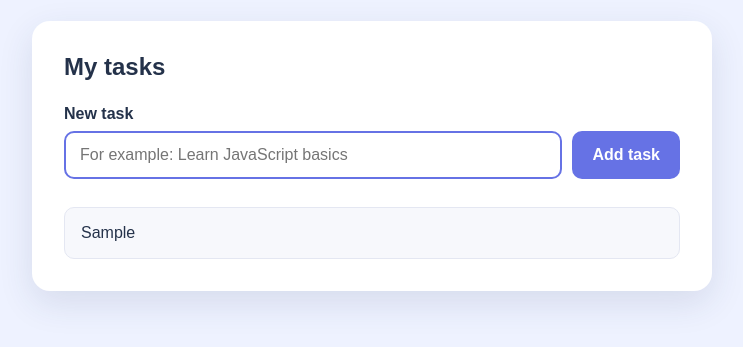
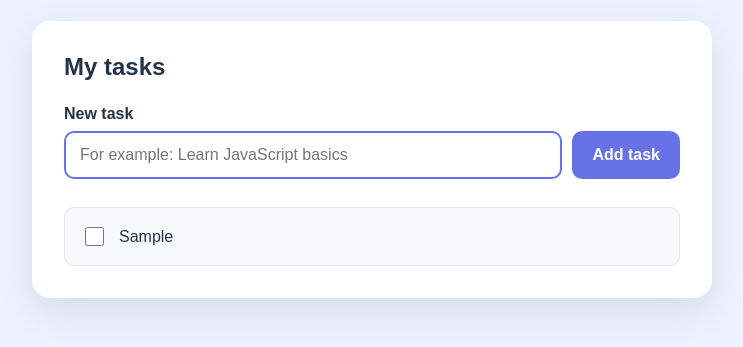
Before and after one commit to qwlsx/prog1, a plain HTML site: page index.html in a window 1280 px wide. Both pictures are taken after typing "Sample" into the empty fields and a click on the button "Add task". Shown: the part 145-492 px from the top of the page, without its empty margins (268-1011 px from the left). Drawn offline with Linux system fonts and the light colour scheme.

Commit message:
отметка выполненных задач

```diff
--- a/script.js
+++ b/script.js
@@ -18,9 +18,40 @@ function renderTasks() {
     tasks.forEach(function (task) {
         const taskItem = document.createElement("li");
         taskItem.className = "task-item";
-        taskItem.textContent = task.text;
+
+        if (task.completed) {
+            taskItem.classList.add("completed");
+        }
+
+        const taskContent = document.createElement("label");
+        taskContent.className = "task-content";
+
+        const checkbox = document.createElement("input");
+        checkbox.className = "task-checkbox";
+        checkbox.type = "checkbox";
+        checkbox.checked = task.completed;
+        checkbox.addEventListener("change", function () {
+            toggleTask(task.id);
+        });
+
+        const taskText = document.createElement("span");
+        taskText.className = "task-text";
+        taskText.textContent = task.text;
+
+        taskContent.appendChild(checkbox);
+        taskContent.appendChild(taskText);
+        taskItem.appendChild(taskContent);
         taskList.appendChild(taskItem);
     });
+}
+
+function toggleTask(taskId) {
+    const task = tasks.find(function (currentTask) {
+        return currentTask.id === taskId;
+    });
+
+    task.completed = !task.completed;
+    renderTasks();
 }
 
 function addTask(event) {
--- a/style.css
+++ b/style.css
@@ -104,6 +104,8 @@ h2 {
 }
 
 .task-item {
+    display: flex;
+    align-items: center;
     padding: 16px;
     background: #f7f8fc;
     border: 1px solid #e4e7f2;
@@ -112,6 +114,25 @@ h2 {
 
 .task-item + .task-item {
     margin-top: 10px;
+}
+
+.task-content {
+    display: flex;
+    align-items: center;
+    gap: 12px;
+    cursor: pointer;
+}
+
+.task-checkbox {
+    width: 19px;
+    height: 19px;
+    accent-color: #6672e5;
+    cursor: pointer;
+}
+
+.task-item.completed .task-text {
+    color: #9299aa;
+    text-decoration: line-through;
 }
 
 .empty-message {
```
